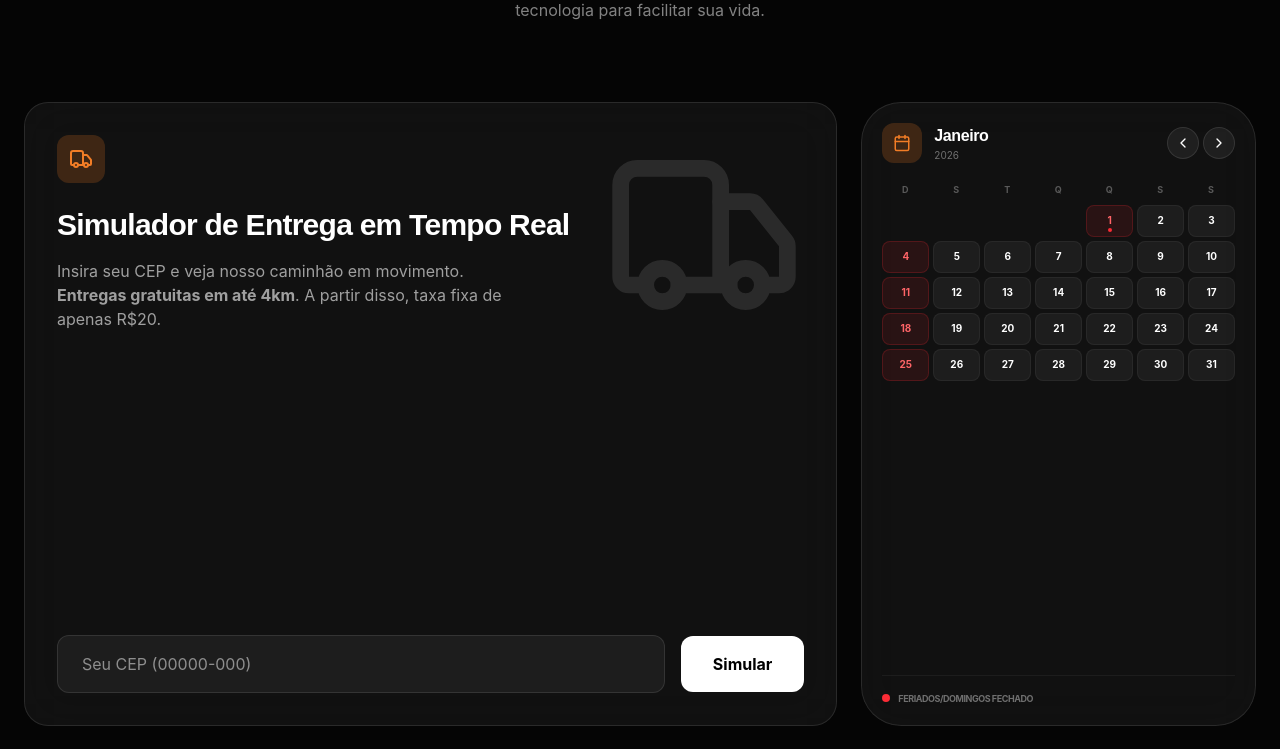
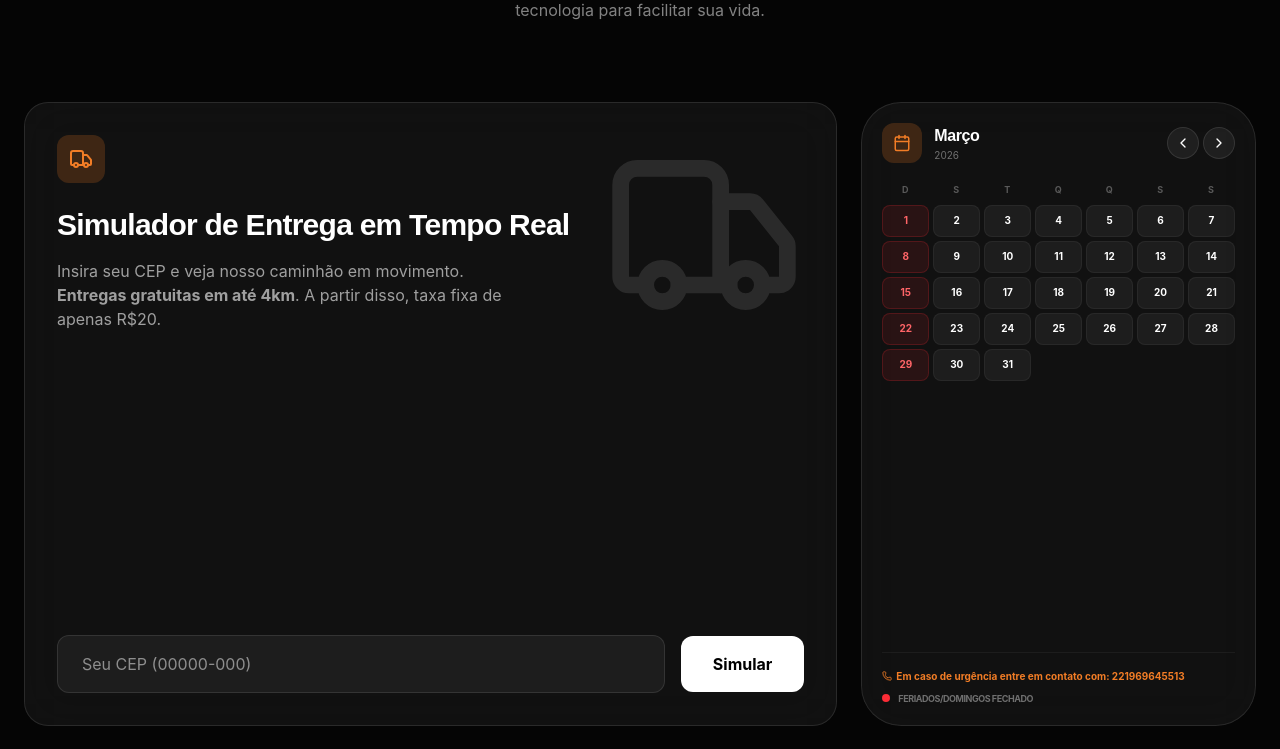
Before and after one commit to flordrive2018-maker/Ednaldo-C, a React (Vite) app: page / in a window 1280 px wide. Shown: the part 1240-1989 px from the top of the page. Built offline with nearby package versions, Linux system fonts and the light colour scheme.

Commit message:
feat: Update calendar to show current month and urgent holidays
Initialize the calendar component to display the current month by default.
Add specific contact information for urgent holiday orders, enhancing customer service for time-sensitive needs.

```diff
--- a/src/App.tsx
+++ b/src/App.tsx
@@ -52,7 +52,7 @@ const holidays2026: Record<string, string> = {
 };
 
 function Calendar({ compact = false }: { compact?: boolean }) {
-  const [currentDate, setCurrentDate] = useState(new Date(2026, 0, 1));
+  const [currentDate, setCurrentDate] = useState(new Date());
 
   const monthNames = [
     "Janeiro", "Fevereiro", "Março", "Abril", "Maio", "Junho",
@@ -83,8 +83,10 @@ function Calendar({ compact = false }: { compact?: boolean }) {
   for (let d = 1; d <= totalDays; d++) {
     const dateStr = `${year}-${String(month + 1).padStart(2, '0')}-${String(d).padStart(2, '0')}`;
     const holiday = holidays2026[dateStr];
-    const isSunday = new Date(year, month, d).getDay() === 0;
+    const dayOfWeek = new Date(year, month, d).getDay();
+    const isSunday = dayOfWeek === 0;
     const isClosed = isSunday || !!holiday;
+    const isWeekdayHoliday = !!holiday && dayOfWeek >= 1 && dayOfWeek <= 5;
 
     days.push(
       <div
@@ -101,7 +103,7 @@ function Calendar({ compact = false }: { compact?: boolean }) {
         )}
         {holiday && (
           <div className="absolute bottom-full left-1/2 -translate-x-1/2 mb-2 px-2 py-1 bg-white text-black text-[10px] font-bold rounded opacity-0 group-hover:opacity-100 transition-opacity whitespace-nowrap z-20 pointer-events-none shadow-xl">
-            {holiday}
+            {holiday}{isWeekdayHoliday ? " (Urgência: 221969645513)" : ""}
           </div>
         )}
       </div>
@@ -158,7 +160,16 @@ function Calendar({ compact = false }: { compact?: boolean }) {
       )}
 
       {compact && (
-        <div className="mt-auto pt-4 border-t border-white/5 flex items-center justify-between">
+        <div className="mt-auto pt-4 border-t border-white/5 flex flex-col gap-2">
+          <a
+            href="https://wa.me/221969645513"
+            target="_blank"
+            rel="noopener noreferrer"
+            className="text-[10px] text-accent hover:underline flex items-center gap-1 font-bold"
+          >
+            <Phone size={10} />
+            Em caso de urgência entre em contato com: 221969645513
+          </a>
           <div className="flex items-center gap-2">
             <div className="w-2 h-2 rounded-full bg-red-500"></div>
             <span className="text-[9px] text-white/40 uppercase font-bold tracking-tighter">Feriados/Domingos Fechado</span>
@@ -530,9 +541,20 @@ export default function App() {
             <span className="font-display font-bold tracking-tighter">ANDARAÍ MATERIAIS</span>
           </div>
 
-          <p className="text-white/30 text-sm">
-            © 2026 Andaraí Materiais de Construção. Todos os direitos reservados.
-          </p>
+          <div className="flex flex-col items-center gap-2">
+            <a
+              href="https://wa.me/221969645513"
+              target="_blank"
+              rel="noopener noreferrer"
+              className="text-accent hover:underline flex items-center gap-2 font-bold text-sm"
+            >
+              <Phone size={14} />
+              Em caso de urgência entre em contato com: 221969645513
+            </a>
+            <p className="text-white/30 text-sm">
+              © 2026 Andaraí Materiais de Construção. Todos os direitos reservados.
+            </p>
+          </div>
 
           <div className="flex gap-6 text-white/40 text-sm">
             <a href="#" className="hover:text-white transition-colors">Privacidade</a>
```
